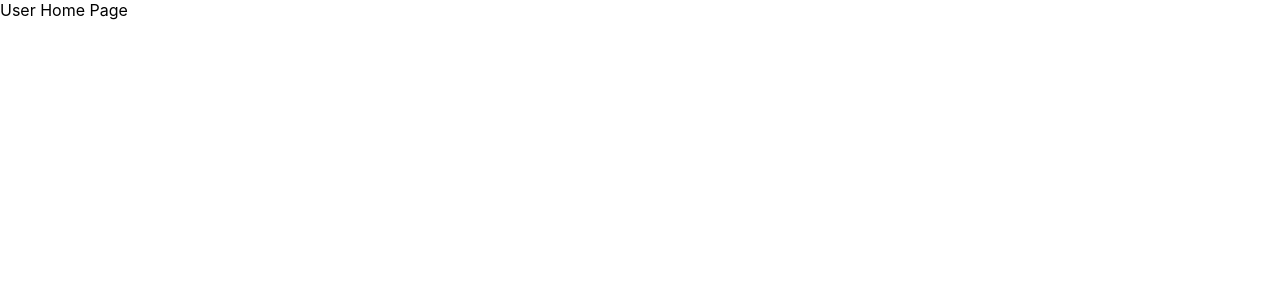
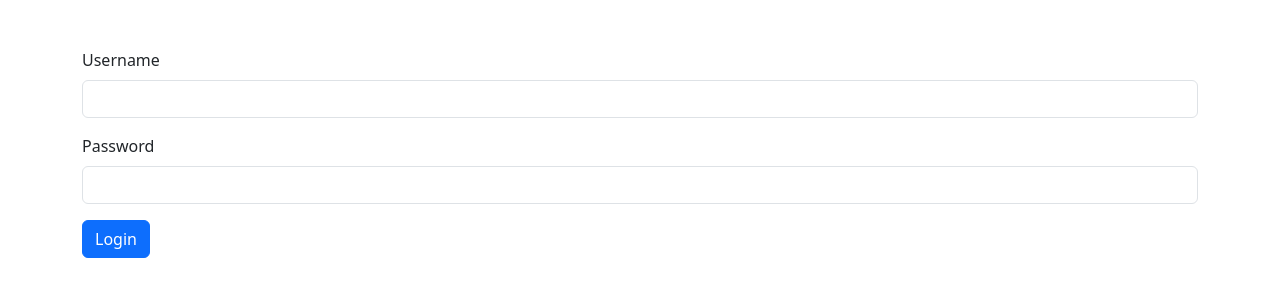
Before and after one commit to Two-guys-one-hike/crown, a React (Create React App) app: page /login in a window 1280 px wide. Before the commit this address led to /. Shown: the top 300 px of the page. Built offline with nearby package versions, Linux system fonts and the light colour scheme.

Commit message:
Implemented login and logout

```diff
--- a/package.json
+++ b/package.json
@@ -14,7 +14,6 @@
 		"axios": "^1.6.8",
 		"bootstrap": "^5.3.3",
 		"react": "^18.3.1",
-		"react-bootstrap": "^2.10.2",
 		"react-dom": "^18.3.1",
 		"react-router-dom": "^6.23.0",
 		"react-scripts": "5.0.1",
--- a/src/App.tsx
+++ b/src/App.tsx
@@ -3,9 +3,11 @@ import Routes from "./routes";
 
 function App() {
 	return (
-		<AuthProvider>
-			<Routes />
-		</AuthProvider>
+		<div className="container mt-5">
+			<AuthProvider>
+				<Routes />
+			</AuthProvider>
+		</div>
 	);
 }
 
--- /dev/null
+++ b/src/pages/Home.tsx
@@ -0,0 +1,32 @@
+import { useAuth, AuthContext } from "@providers/AuthProvider";
+import { useNavigate, NavigateFunction } from "react-router-dom";
+
+const Home: React.FC = () => {
+	const { accessToken }: AuthContext = useAuth();
+	const navigate: NavigateFunction = useNavigate();
+
+	const handleLogin = () => {
+		navigate("/login/", { replace: true });
+	};
+
+	const handleLogout = () => {
+		navigate("/logout/", { replace: true });
+	};
+
+	return (
+		<div className="text-center">
+			<h1>Welcome to Two Guys One Hike!</h1>
+			{!accessToken ? (
+				<button className="btn btn-primary mt-3" onClick={handleLogin}>
+					Login
+				</button>
+			) : (
+				<button className="btn btn-primary mt-3" onClick={handleLogout}>
+					Logout
+				</button>
+			)}
+		</div>
+	);
+};
+
+export default Home;
--- a/src/pages/Login.tsx
+++ b/src/pages/Login.tsx
@@ -1,21 +1,80 @@
 import { useNavigate, NavigateFunction } from "react-router-dom";
 import { useAuth, AuthContext } from "@providers/AuthProvider";
+import axios from "axios";
+import { useState } from "react";
 
 const Login: React.FC = () => {
 	const { setAccessToken, setRefreshToken }: AuthContext = useAuth();
 	const navigate: NavigateFunction = useNavigate();
+	const [username, setUsername] = useState("");
+	const [password, setPassword] = useState("");
 
-	const handleLogin = (): void => {
-		setAccessToken("this is a test access token");
-		setRefreshToken("this is a test refresh token");
-		navigate("/", { replace: true });
+	const handleLogin = async (event: React.FormEvent) => {
+		event.preventDefault();
+		const user = {
+			username,
+			password,
+		};
+
+		try {
+			// Create POST request
+			const { data } = await axios.post(
+				"http://localhost:8000/api/account/token/",
+				user,
+				{
+					headers: { "Content-Type": "application/json" },
+					withCredentials: true,
+				}
+			);
+
+			// Store access and refresh tokens
+			setAccessToken(data.access);
+			setRefreshToken(data.refresh);
+			navigate("/", { replace: true });
+		} catch (error) {
+			console.log(error);
+		}
 	};
 
-	setTimeout((): void => {
-		handleLogin();
-	}, 3 * 1000);
+	const handleUsernameChange = (event: React.FormEvent<HTMLInputElement>) => {
+		setUsername(event.currentTarget.value);
+	};
 
-	return <>Login Page</>;
+	const handlePasswordChange = (event: React.FormEvent<HTMLInputElement>) => {
+		setPassword(event.currentTarget.value);
+	};
+
+	return (
+		<div>
+			<form onSubmit={handleLogin}>
+				<div className="mb-3">
+					<label htmlFor="inputUserName" className="form-label">
+						Username
+					</label>
+					<input
+						type="text"
+						className="form-control"
+						id="inputUserName"
+						onChange={handleUsernameChange}
+					/>
+				</div>
+				<div className="mb-3">
+					<label htmlFor="inputPassword" className="form-label">
+						Password
+					</label>
+					<input
+						type="password"
+						className="form-control"
+						id="inputPassword"
+						onChange={handlePasswordChange}
+					/>
+				</div>
+				<button type="submit" className="btn btn-primary" onClick={handleLogin}>
+					Login
+				</button>
+			</form>
+		</div>
+	);
 };
 
 export default Login;
--- a/src/pages/Logout.tsx
+++ b/src/pages/Logout.tsx
@@ -1,21 +1,44 @@
 import { useNavigate, NavigateFunction } from "react-router-dom";
 import { useAuth, AuthContext } from "@providers/AuthProvider";
+import axios from "axios";
 
 const Logout: React.FC = () => {
-	const { setAccessToken, setRefreshToken }: AuthContext = useAuth();
+	const { refreshToken, setAccessToken, setRefreshToken }: AuthContext =
+		useAuth();
 	const navigate: NavigateFunction = useNavigate();
 
-	const handleLogout = (): void => {
-		setAccessToken(null);
-		setRefreshToken(null);
-		navigate("/", { replace: true });
+	const handleLogout = async (event: React.FormEvent) => {
+		event.preventDefault();
+		try {
+			await axios.post(
+				"http://localhost:8000/api/account/logout/",
+				{ refresh: refreshToken },
+				{
+					headers: { "Content-Type": "application/json" },
+					withCredentials: true,
+				}
+			);
+			setAccessToken(null);
+			setRefreshToken(null);
+			navigate("/", { replace: true });
+		} catch (error) {
+			console.log("Logout failed:", error);
+		}
 	};
 
-	setTimeout((): void => {
-		handleLogout();
-	}, 3 * 1000);
-
-	return <>Logout Page</>;
+	return (
+		<div>
+			<form>
+				<button
+					type="submit"
+					className="btn btn-primary"
+					onClick={handleLogout}
+				>
+					Logout
+				</button>
+			</form>
+		</div>
+	);
 };
 
 export default Logout;
```
Also changed, not shown: src/index.tsx (+10 -9 lines), src/routes/index.tsx (+5 -8 lines), 1 other file (tests, documents, lock files or other folders).
